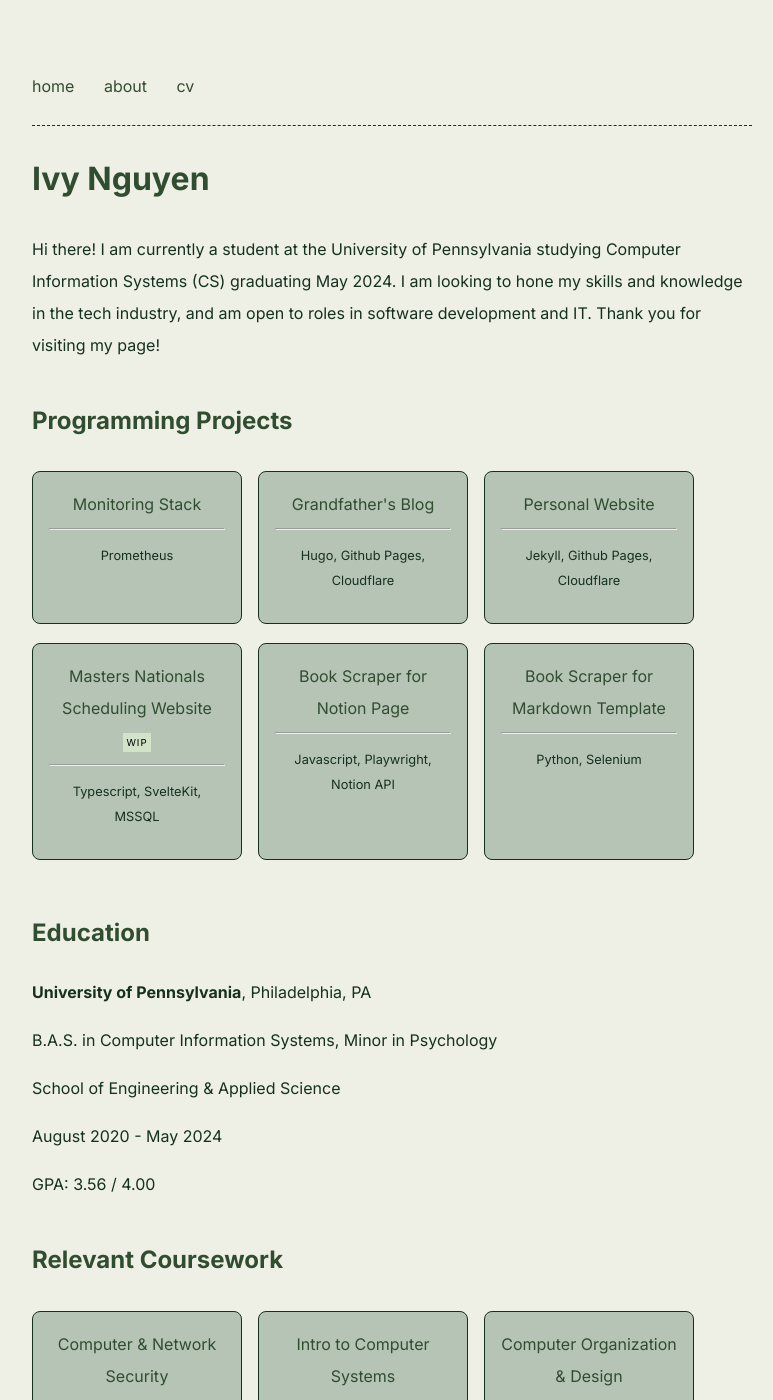
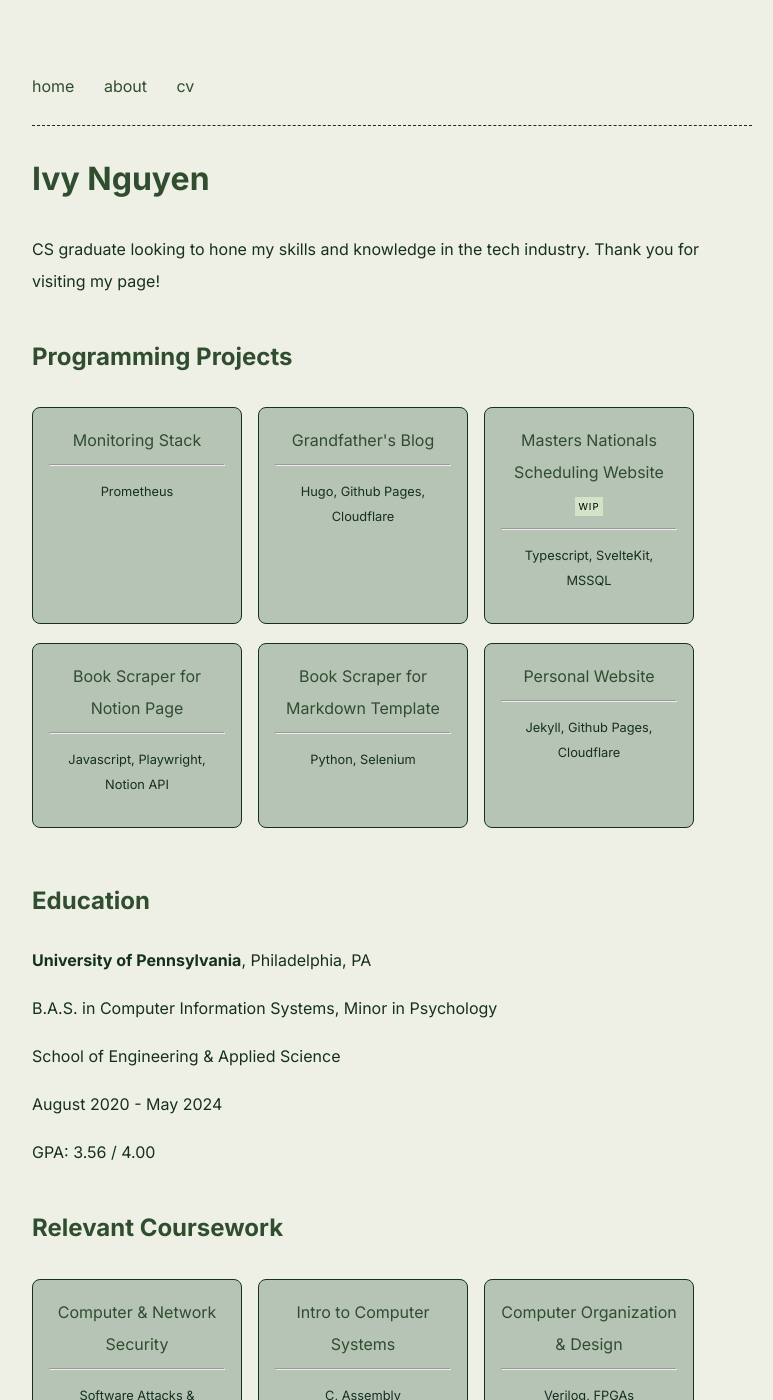
Before and after one commit to ivy-phngyn/portfolio, a Jekyll site: the page built from index.md, in a window 1280 px wide and 1400 px high. Shown: the whole window, without its empty margins (248-1021 px from the left). Built offline with Jekyll 4.4.1, drawn with Linux system fonts in a browser that asks for light colours; some of the changed text lies outside the part shown.

Commit message:
updated about

```diff
--- a/_config.yml
+++ b/_config.yml
@@ -1,6 +1,6 @@
 title: Ivy Nguyen
 author: Ivy Nguyen
-description: Hi there! I am currently a student at the University of Pennsylvania studying Computer Information Systems (CS) graduating May 2024. I am looking to hone my skills and knowledge in the tech industry, and am open to roles in software development and IT. Thank you for visiting my page!
+description: CS graduate looking to hone my skills and knowledge in the tech industry. Thank you for visiting my page!
 
 plugins:
   - jekyll-feed
```
Also changed, not shown: _data/home.yml (+6 -6 lines).
